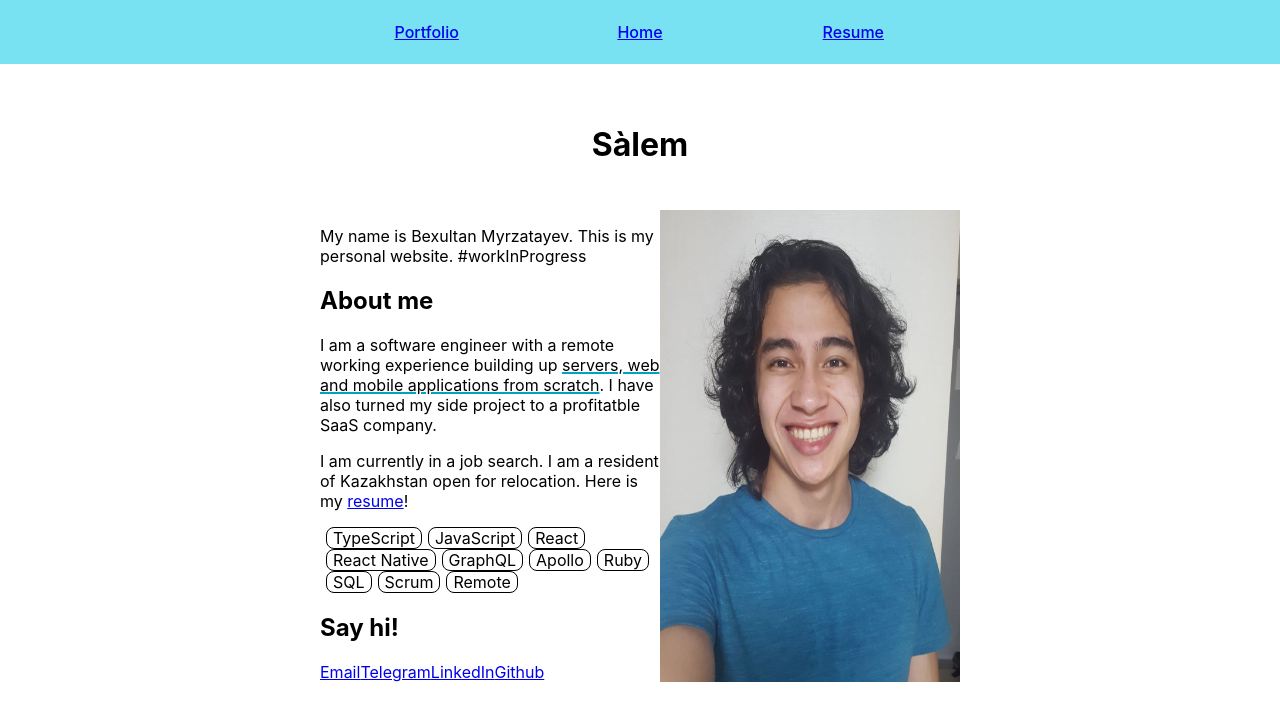
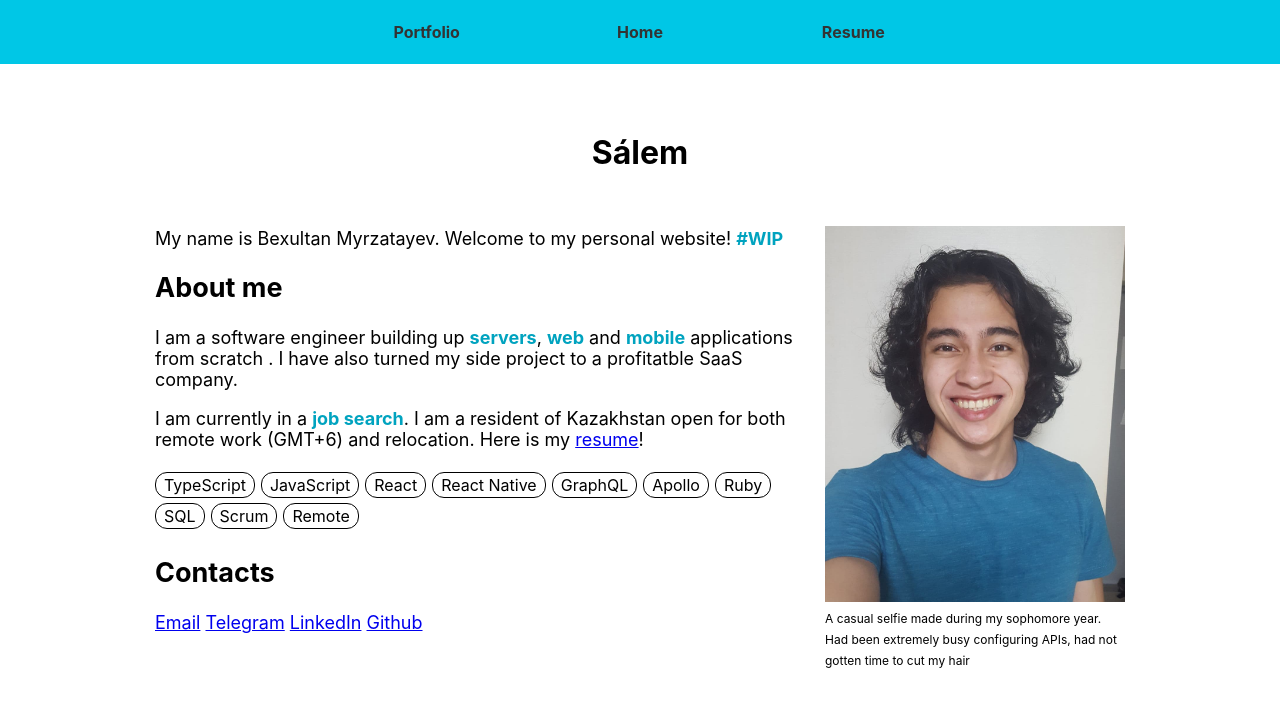
Before and after one commit to bexuma/bexuma.me, a React (Create React App) app: page / in a window 1280 px wide. Shown: the top 720 px of the page. Built offline with nearby package versions, Linux system fonts and the light colour scheme.

Commit message:
refactor: improve styling

```diff
--- a/src/components/home/index.tsx
+++ b/src/components/home/index.tsx
@@ -1,6 +1,16 @@
 import { VoidFunctionComponent } from 'react';
 
-import { Container, Bio, Portrait, Tag, Underline } from './styled';
+import {
+  Container,
+  BioContainer,
+  Bio,
+  PortraitContainer,
+  Portrait,
+  Alt,
+  TagContainer,
+  Tag,
+  Bold,
+} from './styled';
 import portrait from './portrait.jpg';
 
 const tags: Array<string> = [
@@ -19,46 +29,47 @@ const tags: Array<string> = [
 // eslint-disable-next-line max-lines-per-function
 const Home: VoidFunctionComponent = () => (
   <Container>
-    <h1 style={{ textAlign: 'center' }}>Sàlem</h1>
+    <h1 style={{ textAlign: 'center' }}>Sálem</h1>
 
+    <BioContainer>
       <Bio>
-      <div>
         <p>
-          My name is Bexultan Myrzatayev. This is my personal website.
-          #workInProgress
+          My name is Bexultan Myrzatayev. Welcome to my personal website!{' '}
+          <Bold>#WIP</Bold>
         </p>
-
         <h2>About me</h2>
-
         <p>
-          I am a software engineer with a remote working experience building up{' '}
-          <Underline>
-            servers, web and mobile applications from scratch
-          </Underline>
-          . I have also turned my side project to a profitatble SaaS company.
+          I am a software engineer building up <Bold>servers</Bold>,{' '}
+          <Bold>web</Bold> and <Bold>mobile</Bold> applications from scratch . I
+          have also turned my side project to a profitatble SaaS company.
         </p>
-
         <p>
-          I am currently in a job search. I am a resident of Kazakhstan open for
-          relocation. Here is my <a href="https://bexuma.me/resume">resume</a>!
+          I am currently in a <Bold>job search</Bold>. I am a resident of
+          Kazakhstan open for both remote work (GMT+6) and relocation. Here is
+          my <a href="https://bexuma.me/resume">resume</a>!
         </p>
-
+        <TagContainer>
           {tags.map((tag: string) => (
             <Tag>{tag}</Tag>
           ))}
+        </TagContainer>
+        <h2>Contacts</h2>
+        <a href="mailto:youngdeveloper.co@gmail.com">Email</a>{' '}
+        <a href="https://t.me/bexuma">Telegram</a>{' '}
+        <a href="https://www.linkedin.com/in/bexuma">LinkedIn</a>{' '}
+        <a href="https://github.com/bexuma">Github</a>
+      </Bio>
 
-        <h2>Say hi!</h2>
-        <a href="mailto:youngdeveloper.co@gmail.com">Email</a>
-
-        <a href="https://t.me/bexuma">Telegram</a>
-
-        <a href="https://www.linkedin.com/in/bexuma">LinkedIn</a>
-
-        <a href="https://github.com/bexuma">Github</a>
-      </div>
-
+      <PortraitContainer>
         <Portrait src={portrait} alt="Portait" />
-    </Bio>
+        <Alt>
+          A casual selfie made during my sophomore year.
+          <br />
+          Had been extremely busy configuring APIs, had not gotten time to cut
+          my hair
+        </Alt>
+      </PortraitContainer>
+    </BioContainer>
   </Container>
 );
 
--- a/src/components/home/styled.ts
+++ b/src/components/home/styled.ts
@@ -1,27 +1,48 @@
 import styled from 'styled-components';
 
 const Container = styled.main`
-  width: 50%;
+  width: 970px;
   margin: 0 auto;
-  padding-top: 40px;
+  padding-top: 48px;
+`;
+
+const BioContainer = styled.div`
+  padding-top: 16px;
+  display: flex;
+  font-size: 18px;
 `;
 
 const Bio = styled.div`
-  padding-top: 24px;
-  display: inline-flex;
-  font-size: 16px;
+  padding-right: 20px;
+`;
+
+const PortraitContainer = styled.div`
+  width: 300px;
+  min-width: 300px;
+  padding-top: 16px;
 `;
 
 const Portrait = styled.img`
-  width: 300px;
+  width: 100%;
+  height: auto;
+`;
+
+const Alt = styled.span`
+  font-size: 12px;
+`;
+
+const TagContainer = styled.div`
+  padding-top: 4px;
 `;
 
 const Tag = styled.div`
   display: inline-block;
-  padding: 0px 6px;
-  border-radius: 8px;
+  padding: 2px 8px;
+  border-radius: 12px;
   border: 1px solid black;
-  margin-left: 6px;
+  margin-right: 6px;
+  margin-bottom: 5px;
+  font-size: 16px;
 `;
 
 const Underline = styled.u`
@@ -33,4 +54,19 @@ const Underline = styled.u`
   text-decoration-thickness: 2px;
 `;
 
-export { Container, Bio, Portrait, Tag, Underline };
+const Bold = styled.b`
+  color: #00a3bf;
+`;
+
+export {
+  Container,
+  BioContainer,
+  Bio,
+  PortraitContainer,
+  Portrait,
+  Alt,
+  TagContainer,
+  Tag,
+  Underline,
+  Bold,
+};
--- a/src/components/navbar/index.tsx
+++ b/src/components/navbar/index.tsx
@@ -1,5 +1,4 @@
 import { useState, VoidFunctionComponent } from 'react';
-import { Link } from 'react-router-dom';
 
 import {
   Container,
@@ -7,6 +6,7 @@ import {
   ModeLabel,
   NavContainer,
   Nav,
+  StyledLink,
 } from './styled';
 
 const Navbar: VoidFunctionComponent = () => {
@@ -20,14 +20,14 @@ const Navbar: VoidFunctionComponent = () => {
     <Container>
       <NavContainer>
         <Nav>
-          <Link to="/portfolio">Portfolio</Link>
+          <StyledLink to="/portfolio">Portfolio</StyledLink>
         </Nav>
 
         <Nav>
-          <Link to="/">Home</Link>
+          <StyledLink to="/">Home</StyledLink>
         </Nav>
         <Nav>
-          <Link to="/resume">Resume</Link>
+          <StyledLink to="/resume">Resume</StyledLink>
         </Nav>
       </NavContainer>
 
--- a/src/components/navbar/styled.ts
+++ b/src/components/navbar/styled.ts
@@ -1,9 +1,10 @@
 import styled from 'styled-components';
+import { Link } from 'react-router-dom';
 
 const Container = styled.nav`
   width: 100%;
   height: 64px;
-  background-color: #79e2f2;
+  background-color: #00c7e6;
   display: flex;
   flex-direction: row;
   justify-content: space-between;
@@ -41,7 +42,13 @@ const ModeLabel = styled.label`
   font-size: 12px;
 `;
 
-export { Container, ModeContainer, ModeLabel, NavContainer, Nav };
+const StyledLink = styled(Link)`
+  color: #333;
+  text-decoration: none;
+  font-weight: bold;
+`;
+
+export { Container, ModeContainer, ModeLabel, NavContainer, Nav, StyledLink };
 
 // interface LanguageProps {
 //   isBold: boolean;
```
Lines whose indentation alone changed are shown as unchanged.
